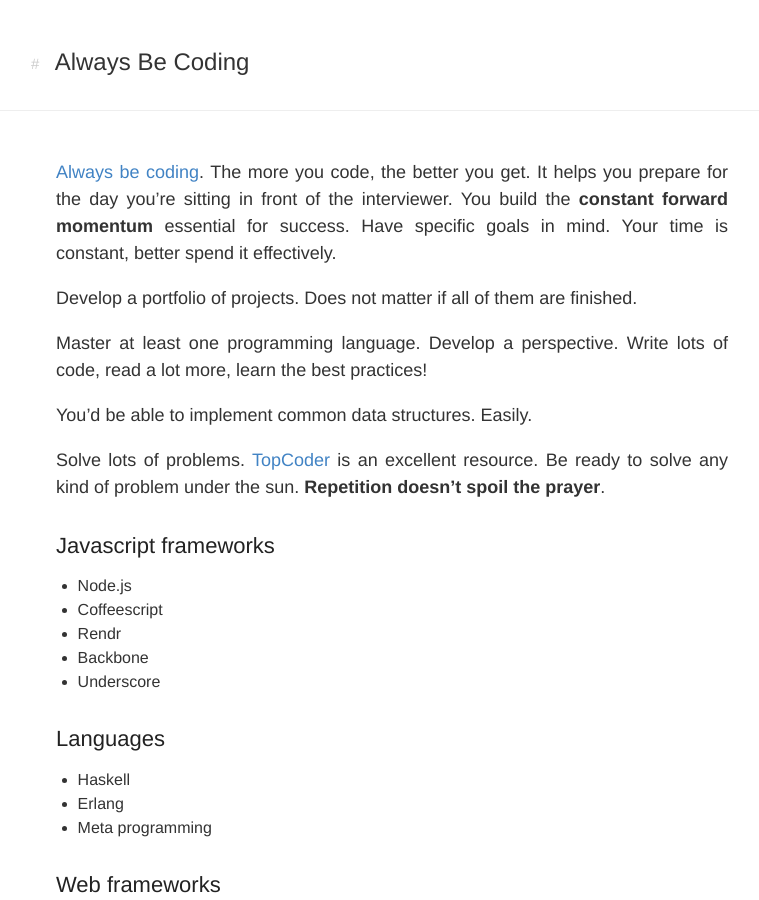
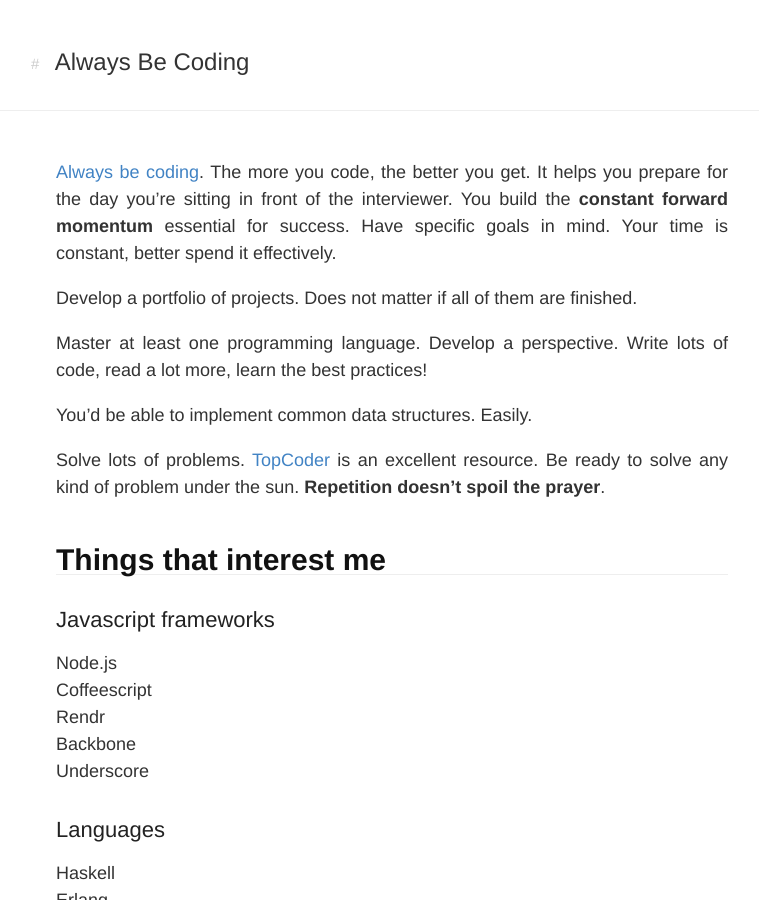
Before and after one commit to rbt91/rbt91.github.io, a Jekyll site: the page built from _posts/2013-09-14-Always-Be-Coding.md, in a window 1280 px wide and 900 px high. Shown: the whole window, without its empty margins (248-1007 px from the left). Built offline with Jekyll 4.4.1, drawn with Linux system fonts in a browser that asks for light colours.

Commit message:
always be coding

```diff
--- a/_posts/2013-09-14-Always-Be-Coding.md
+++ b/_posts/2013-09-14-Always-Be-Coding.md
@@ -15,21 +15,23 @@ You'd be able to implement common data structures. Easily.
 
 Solve lots of problems. [TopCoder](http://community.topcoder.com/tc?module=Static&d1=tutorials&d2=alg_index) is an excellent resource. Be ready to solve any kind of problem under the sun. **Repetition doesn't spoil the prayer**.
 
+# Things that interest me
+
 ### Javascript frameworks
-* Node.js
-* Coffeescript
-* Rendr
-* Backbone
-* Underscore
+Node.js
+Coffeescript
+Rendr
+Backbone
+Underscore
 
 ### Languages
-* Haskell
-* Erlang
-* Meta programming
+Haskell
+Erlang
+Meta programming
 
 ### Web frameworks
-* Sinatra
-* Ruby on Rails
+Sinatra
+Ruby on Rails
 
 # Resources
 
```
